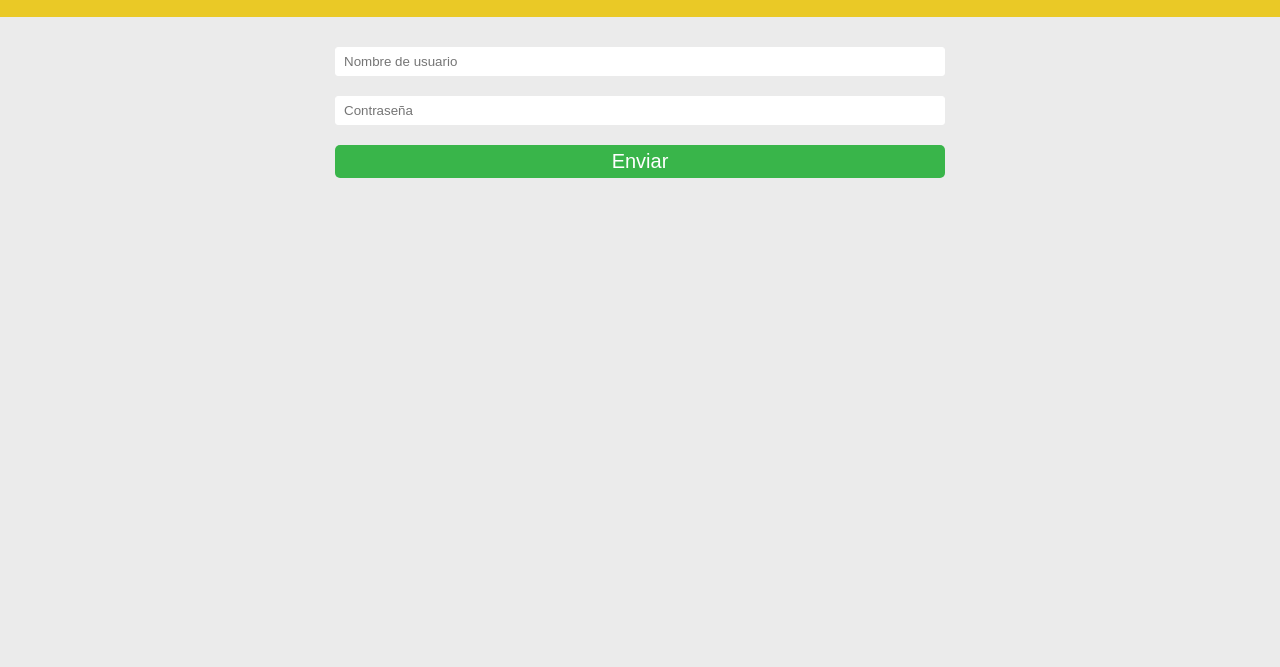
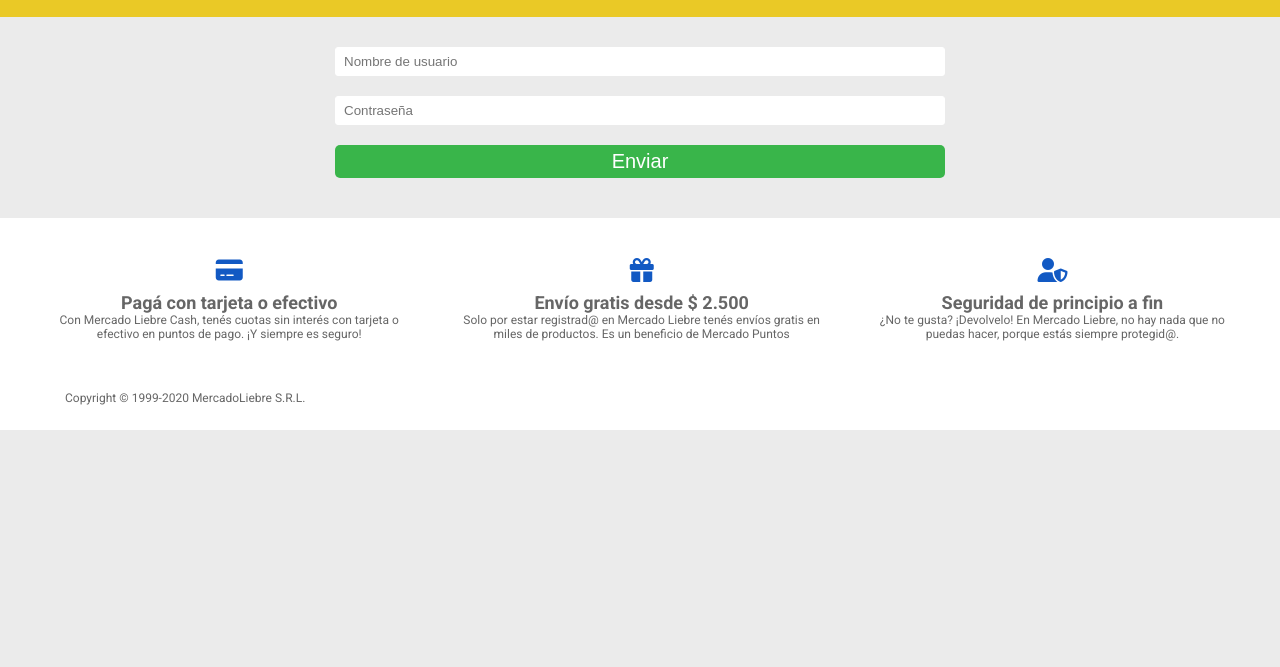
Before and after one commit to guamil/Mercado_Liebre, a website: page views/login.html in a window 1280 px wide. Shown: the part 133-800 px from the top of the page. Drawn offline with Linux system fonts and the light colour scheme; files that its build step writes are made by us from their sources.

Commit message:
correcciones despues de pair reviews

```diff
--- a/views/login.html
+++ b/views/login.html
@@ -17,7 +17,7 @@
 
             <form action="/" method="POST"class="barra-busqueda">
 
-                <input type="text" placeholder="Search.." class="input-busqueda"><i class="fas fa-search busqueda"></i>
+                <input type="text" placeholder="Search.." class="input-busqueda"><button type="submit"><i class="fas fa-search busqueda"></i></button>
 
             </form>
             <h2 class="copy-header"><i class="fas fa-hand-holding-usd"></i>Comprá en cuotas y sin tarjetas de crédito</h2>
@@ -42,7 +42,7 @@
     <form action="/" method="POST" class="create-form">
         <div class="control-formulario">
 
-            <input type="text" name="usuario" class="control" placeholder="Nombre de usuario">
+            <input type="email" name="usuario" class="control" placeholder="Nombre de usuario">
         </div>
         <div class="control-formulario">
 
@@ -52,5 +52,27 @@
         <button type="submit" class="boton-formulario boton-enviar-login">Enviar</button>
         </div>
     </form>
+    <footer>
+        <div class="footer-superior">
+        <section>
+            <i class="fas fa-credit-card iconos-footer"></i>
+            <h3>Pagá con tarjeta o efectivo</h3>
+            <p>Con Mercado Liebre Cash, tenés cuotas sin interés con tarjeta o efectivo en puntos de pago. ¡Y siempre es seguro!</p>
+        </section>
+        <section>
+            <i class="fas fa-gift iconos-footer"></i>
+            <h3>Envío gratis desde $ 2.500</h3>
+            <p>Solo por estar registrad@ en Mercado Liebre tenés envíos gratis en miles de productos. Es un beneficio de Mercado Puntos</p>
+        </section>
+        <section>
+            <i class="fas fa-user-shield iconos-footer"></i>
+            <h3>Seguridad de principio a fin</h3>
+            <p>¿No te gusta? ¡Devolvelo! En Mercado Liebre, no hay nada que no puedas hacer, porque estás siempre protegid@.</p>
+        </section>
+        </div>
+        <section>
+            <p class="copyright">Copyright © 1999-2020 MercadoLiebre S.R.L.</p>
+        </section>
+    </footer>
 </body>
 </html>
```
Also changed, not shown: views/home.html (+1 -1 lines), views/register.html (+24 -2 lines).
